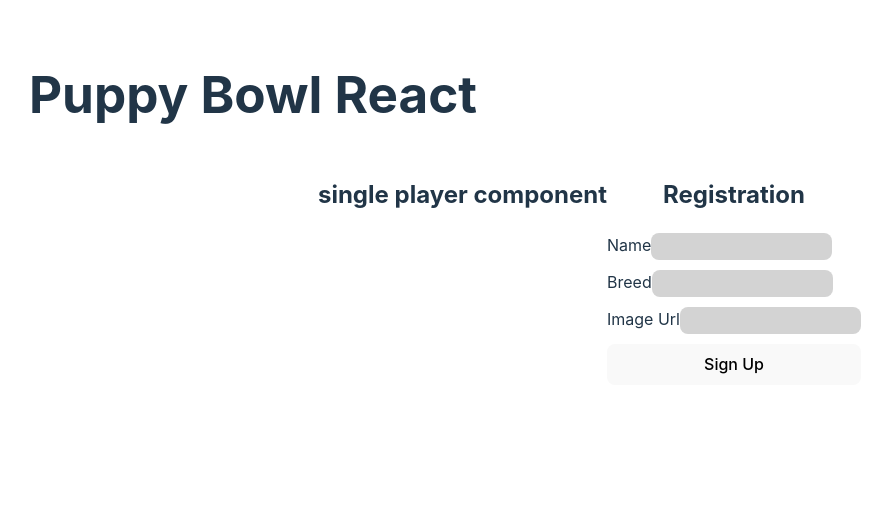
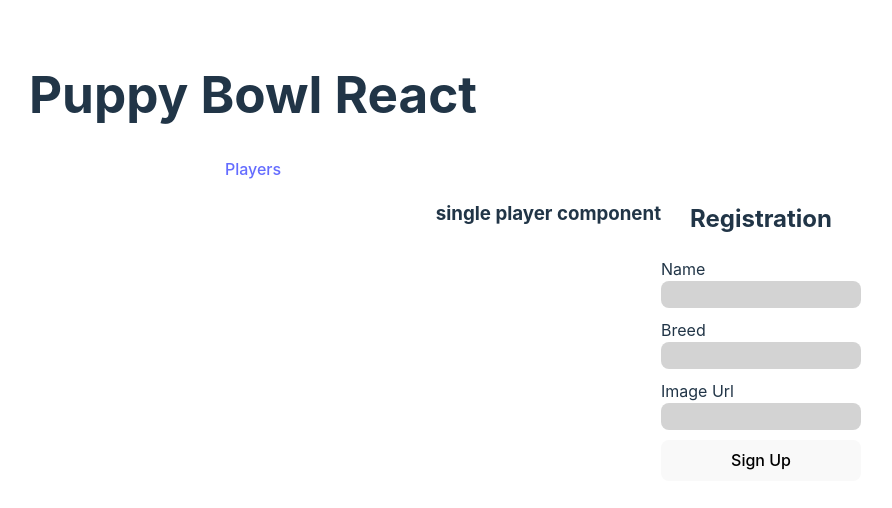
Before and after one commit to mercedechen/Unit3.PuppyBowlReact, a React (Vite) app: page /players/1 in a window 1280 px wide. Shown: the top 508 px of the page, without its empty margins (387-1279 px from the left). Built offline with nearby package versions, Linux system fonts and the light colour scheme.

Commit message:
Fix navigation

```diff
--- a/src/App.css
+++ b/src/App.css
@@ -5,20 +5,12 @@
   text-align: center;
 }
 
-nav {
-  margin-bottom: 50px;
-}
-
-nav h1 {
-  margin: 20px auto 15px auto ;
-}
-
 .content {
   display: flex;
   flex-direction: row-reverse;
 }
 
-.card {
+.container {
   display: flex;
   flex-wrap: wrap;
 }
@@ -26,25 +18,28 @@ nav h1 {
 .player-card {
   display: flex;
   flex-direction: column;
-  width: 300px;
+  width: 200px;
   margin: 10px;
-}
-
-img {
-  width: 100%;
 }
 
 .player-form {
   display: flex;
   flex-direction: column;
   text-align: left;
+  width: 200px;
 }
 
-h2 {
+h2, h3{
   text-align: center;
 }
 
+h3 {
+  100%
+}
+
 label {
+  display: flex;
+  flex-direction: column;
   margin-bottom: 10px;
 }
 
--- a/src/App.jsx
+++ b/src/App.jsx
@@ -8,16 +8,18 @@ import {Routes, Route} from 'react-router-dom'
 import NewPlayerForm from './components/NewPlayerForm.jsx';
 import Players from './components/Players.jsx';
 import Player from './components/Player.jsx';
+import Navigation from './components/Navigation.jsx';
 
 function App(){
   return (
     <>
       <h1>Puppy Bowl React</h1>
-
+      <Navigation />
       <div className="content">
         <NewPlayerForm />
         <Routes>
-          <Route path='/' element={<Players/>} />
+          {/* Elements are what we want to show on the specific route path */}
+          <Route path='/' element={<Players />} />
           <Route path='/players/:id' element={<Player />} />
         </Routes>
       </div>
--- /dev/null
+++ b/src/components/Navigation.jsx
@@ -0,0 +1,12 @@
+// Import React libraries
+import { NavLink } from "react-router-dom";
+
+function Navigation() {
+  return (
+    <>
+    <NavLink to="/">Players</NavLink>
+    </>
+  )
+}
+
+export default Navigation
--- a/src/components/Player.jsx
+++ b/src/components/Player.jsx
@@ -1,12 +1,11 @@
 // Import React libraries
 import {useParams} from "react-router-dom";
 
-function Player({imageUrl, name, breed, status}) {
-  const {id} = useParams();
+function Player() {
 
   return (
     <>
-      <h2>single player component</h2>
+      <h3>single player component</h3>
     </>
   )
 };
--- a/src/components/Players.jsx
+++ b/src/components/Players.jsx
@@ -16,28 +16,27 @@ function Players() {
         // console.log(json.data.players);
         setPlayers(json.data.players);
       } catch (error) {
-        console.log(error);
+        console.error('Error fetching player data: ', error);
       }
     }
     getPlayers();
-  }, [players]);
+  }, []);
 
   return (
     <>
-      <div className='card'>
+      <div className='container'>
         {
+          players.length ?
           players.map((player, id) => {
             return (
               <div key={id} className="player-card">
+                <h4>{player.name}</h4>
                 <img src={player.imageUrl} alt={player.imageUrl}/>
                 <button onClick={() => {navigate(`/players/${player.id}`)}}>Player Details</button>
-                <button>Delete</button>
-                <h4>{player.name}</h4>
-                <p>{player.breed}</p>
-                <p>{player.status}</p>
+                <button>Remove</button>
               </div>
             )
-          })
+          }) : <h2>Loading...</h2>
         }
       </div>
     </>
```
